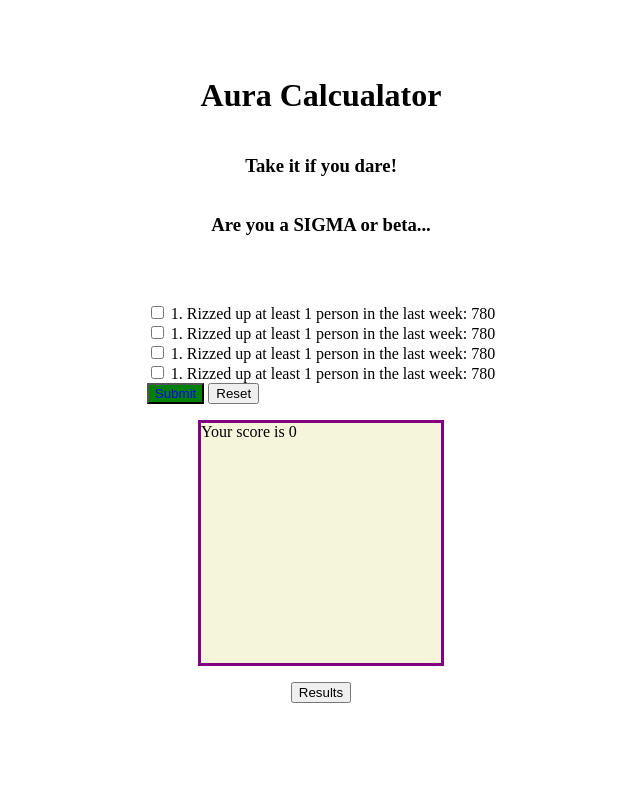
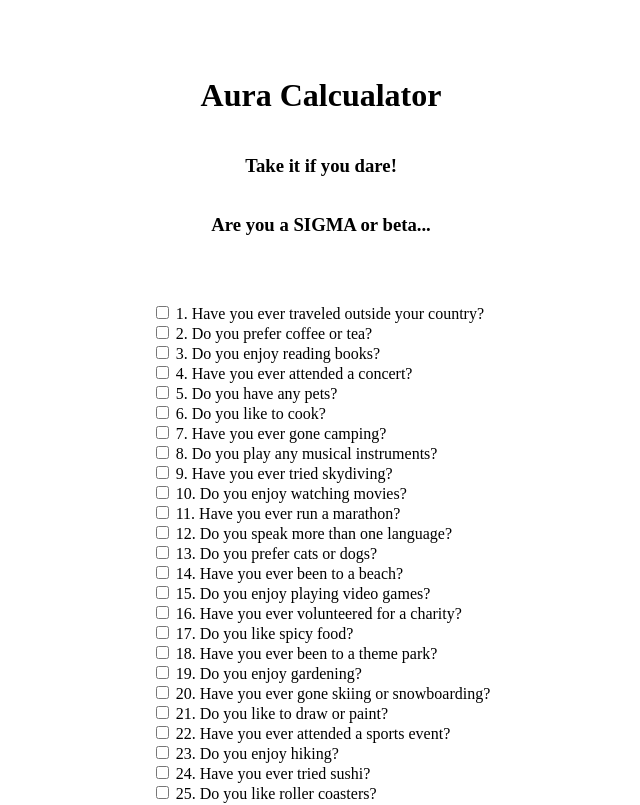
Before and after one commit to thisguyblink/AuraCalcuator, a SvelteKit app in the folder auracalc/: page / in a window 1280 px wide. Shown: the top 805 px of the page, without its empty margins (319-959 px from the left). Built offline with nearby package versions, Linux system fonts and the light colour scheme.

Commit message:
calculator works, logic good, need to work on styling

```diff
--- a/auracalc/src/routes/+page.svelte
+++ b/auracalc/src/routes/+page.svelte
@@ -4,21 +4,24 @@
     let total = 0;
     let dialog;
     let val;
-    let check = false;
+    let checks = [false, false, false, false, false, false, false, false, false, false, false, false, false, false, false, false, false, false, false, false, false, false, false, false, false, false, false, false, false, false, false, false, false, false, false, false, false, false, false, false, false, false, false, false, false, false, false, false, false, false];
     import alpha from '$lib/assets/alpha wolf.jpeg';
+    import beta from '$lib/assets/beta wolf.gif'
 
     function handleSubmit() {
         out = values[0];
+        for (let i = 0; i < checks.length; i +=1) {
+            if (checks[i]) {
+                total += values[i];
+            }
+        }
+        console.log(checks);
+        console.log(total);
     }
     function reset() {
         if (window.confirm('Are you sure you want to reset your input?')) {
             out = 'score has been reset(0)';
         }
-    }
-    async function getForm()  {
-        let form = await request.formData()
-        let group = form.getAll('value')
-        window.confirm(group);
     }
     function showPop() {
         dialog.showModal();
@@ -39,7 +42,7 @@
 </div>
 <div class ="questionList">
     <form class="questionForm" method="POST" action="?/submission">
-        <input type="checkbox" id="q1" bind:checked={check}>
+        <!-- <input type="checkbox" id="q1" on:change={() => check[0] = !check[0]}>
         <label for="q1">1. Rizzed up at least 1 person in the last week: {values[4]}</label>
         <br>
         <input type="checkbox" id="q2" value="1">
@@ -50,11 +53,86 @@
         <br>
         <input type="checkbox" id="q4" value="3">
         <label for="q4">1. Rizzed up at least 1 person in the last week: {values[4]}</label>
+         -->
+         <input type="checkbox" id="q0" on:change={() => checks[0] = !checks[0]}>
+         <label for="q0">1. Have you ever traveled outside your country?</label>
+         <br>
+         <input type="checkbox" id="q1" on:change={() => checks[1] = !checks[1]} checked={checks[1]}>
+         <label for="q1">2. Do you prefer coffee or tea?</label>
+         <br>
+         <input type="checkbox" id="q2" on:change={() => checks[2] = !checks[2]} checked={checks[2]}>
+         <label for="q2">3. Do you enjoy reading books?</label>
+         <br>
+         <input type="checkbox" id="q3" on:change={() => checks[3] = !checks[3]} checked={checks[3]}>
+         <label for="q3">4. Have you ever attended a concert?</label>
+         <br>
+         <input type="checkbox" id="q4" on:change={() => checks[4] = !checks[4]} checked={checks[4]}>
+         <label for="q4">5. Do you have any pets?</label>
+         <br>
+         <input type="checkbox" id="q5" on:change={() => checks[5] = !checks[5]} checked={checks[5]}>
+         <label for="q5">6. Do you like to cook?</label>
+         <br>
+         <input type="checkbox" id="q6" on:change={() => checks[6] = !checks[6]} checked={checks[6]}>
+         <label for="q6">7. Have you ever gone camping?</label>
+         <br>
+         <input type="checkbox" id="q7" on:change={() => checks[7] = !checks[7]} checked={checks[7]}>
+         <label for="q7">8. Do you play any musical instruments?</label>
+         <br>
+         <input type="checkbox" id="q8" on:change={() => checks[8] = !checks[8]} checked={checks[8]}>
+         <label for="q8">9. Have you ever tried skydiving?</label>
+         <br>
+         <input type="checkbox" id="q9" on:change={() => checks[9] = !checks[9]} checked={checks[9]}>
+         <label for="q9">10. Do you enjoy watching movies?</label>
+         <br>
+         <input type="checkbox" id="q10" on:change={() => checks[10] = !checks[10]} checked={checks[10]}>
+         <label for="q10">11. Have you ever run a marathon?</label>
+         <br>
+         <input type="checkbox" id="q11" on:change={() => checks[11] = !checks[11]} checked={checks[11]}>
+         <label for="q11">12. Do you speak more than one language?</label>
+         <br>
+         <input type="checkbox" id="q12" on:change={() => checks[12] = !checks[12]} checked={checks[12]}>
+         <label for="q12">13. Do you prefer cats or dogs?</label>
+         <br>
+         <input type="checkbox" id="q13" on:change={() => checks[13] = !checks[13]} checked={checks[13]}>
+         <label for="q13">14. Have you ever been to a beach?</label>
+         <br>
+         <input type="checkbox" id="q14" on:change={() => checks[14] = !checks[14]} checked={checks[14]}>
+         <label for="q14">15. Do you enjoy playing video games?</label>
+         <br>
+         <input type="checkbox" id="q15" on:change={() => checks[15] = !checks[15]} checked={checks[15]}>
+         <label for="q15">16. Have you ever volunteered for a charity?</label>
+         <br>
+         <input type="checkbox" id="q16" on:change={() => checks[16] = !checks[16]} checked={checks[16]}>
+         <label for="q16">17. Do you like spicy food?</label>
+         <br>
+         <input type="checkbox" id="q17" on:change={() => checks[17] = !checks[17]} checked={checks[17]}>
+         <label for="q17">18. Have you ever been to a theme park?</label>
+         <br>
+         <input type="checkbox" id="q18" on:change={() => checks[18] = !checks[18]} checked={checks[18]}>
+         <label for="q18">19. Do you enjoy gardening?</label>
+         <br>
+         <input type="checkbox" id="q19" on:change={() => checks[19] = !checks[19]} checked={checks[19]}>
+         <label for="q19">20. Have you ever gone skiing or snowboarding?</label>
+         <br>
+         <input type="checkbox" id="q20" on:change={() => checks[20] = !checks[20]} checked={checks[20]}>
+         <label for="q20">21. Do you like to draw or paint?</label>
+         <br>
+         <input type="checkbox" id="q21" on:change={() => checks[21] = !checks[21]} checked={checks[21]}>
+         <label for="q21">22. Have you ever attended a sports event?</label>
+         <br>
+         <input type="checkbox" id="q22" on:change={() => checks[22] = !checks[22]} checked={checks[22]}>
+         <label for="q22">23. Do you enjoy hiking?</label>
+         <br>
+         <input type="checkbox" id="q23" on:change={() => checks[23] = !checks[23]} checked={checks[23]}>
+         <label for="q23">24. Have you ever tried sushi?</label>
+         <br>
+         <input type="checkbox" id="q24" on:change={() => checks[24] = !checks[24]} checked={checks[24]}>
+         <label for="q24">25. Do you like roller coasters?</label>
+         <br>
 
         <br>
         <button type="button" id="submit" on:click={() => {
            handleSubmit();
-           getForm();
         }}>Submit</button>
         <button type="button" id="reset" on:click={() => {
             reset();
@@ -63,8 +141,15 @@
     <p id="output">Your score is {total}</p>
     <div class = "results">
         <dialog id="dresult" bind:this={dialog}>
-            <img alt="No found" src={alpha} />
-            <p>YOUR AURA IS {total}</p>
+            {#if total > 0}
+                <img alt="No found" src={alpha} />
+                <p>YOUR AURA IS {total}</p>
+                <p>Congratualions you are offically a SIGMA</p>
+            {:else}
+            <img alt="No found" src={beta} />
+                <p>YOUR AURA IS {total}</p>
+                <p>You are not a sigma, you are a beta ... </p>
+            {/if}
             <button type="button" on:click={() => {
                 closePop();
             }}>Exit</button>
```
Also changed, not shown: auracalc/src/lib/assets/beta wolf.gif (added).
